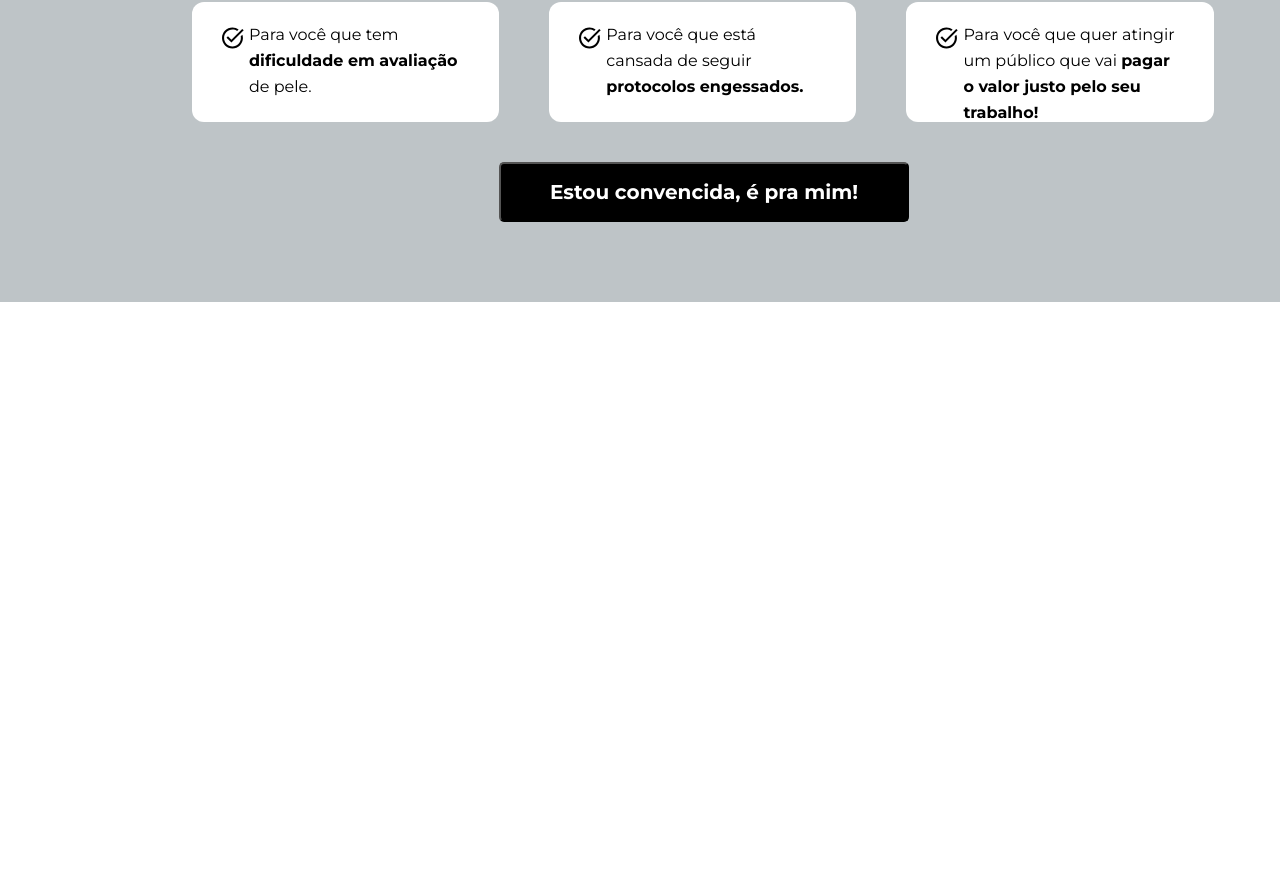
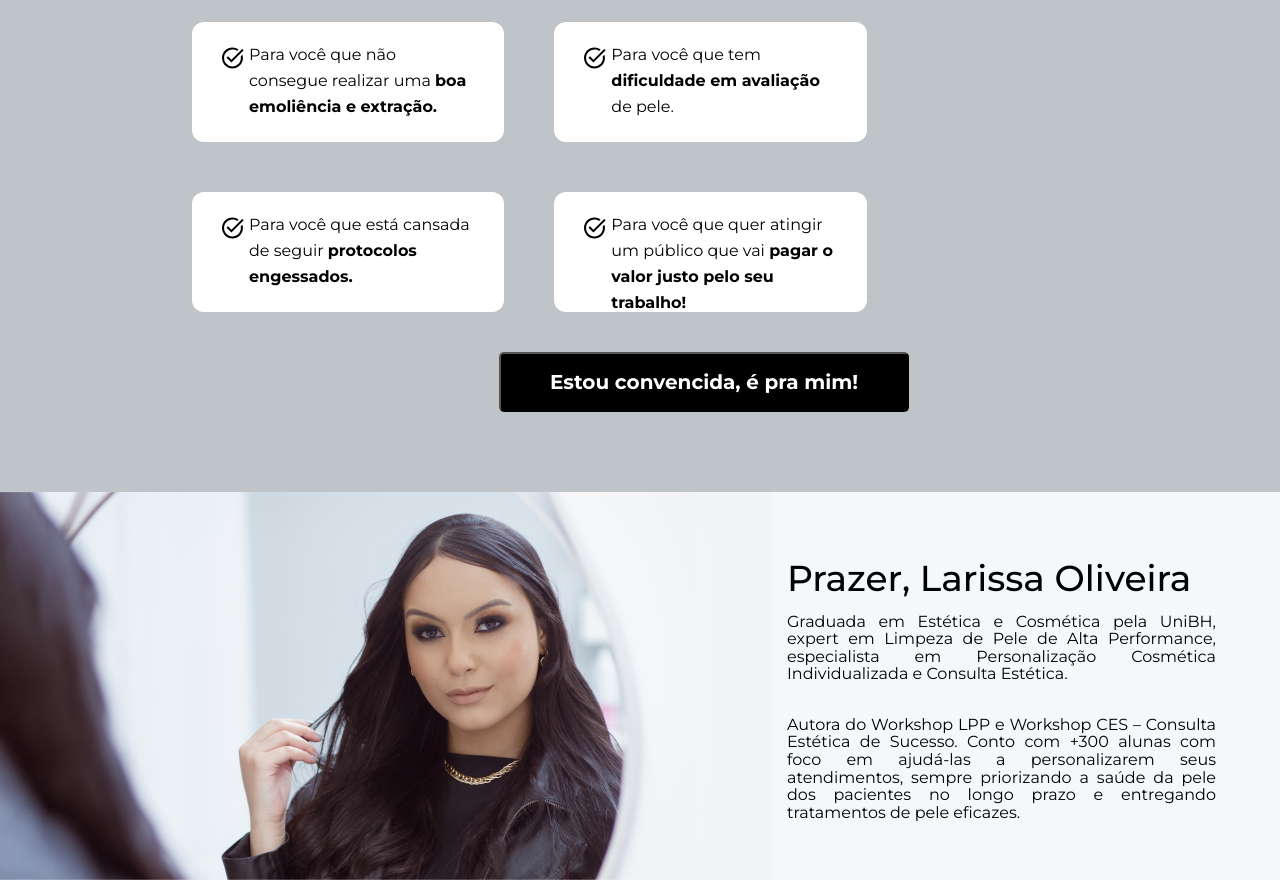
Before and after one commit to matheusmfl/larissaOliveiraLanding, a React (Vite) app: page / in a window 1280 px wide. Shown: the part 1463-2343 px from the top of the page. Before the commit the page ends 1765 px from the top, so only its background shows below. Built offline with nearby package versions, Linux system fonts and the light colour scheme.

Commit message:
Add section AboutMe

```diff
--- a/src/App.tsx
+++ b/src/App.tsx
@@ -1,4 +1,5 @@
 import "../src/styles/global.css";
+import { AboutMe } from "./components/aboutMe";
 import { CardsSection } from "./components/CardsSection";
 import { Header } from "./components/Header";
 
@@ -10,6 +11,7 @@ export function App() {
       <Header />
       <Section1 />
       <CardsSection />
+      <AboutMe />
     </>
   );
 }
--- a/src/components/CardsSection/style.css
+++ b/src/components/CardsSection/style.css
@@ -8,7 +8,10 @@
 }
 
 .cardsSection h1 {
-  margin-left: 23%;
+  padding-bottom: 10px;
+  font-weight: 500;
+  letter-spacing: 1px;
+  font-size: 2rem;
 }
 
 .divCardsContainer {
--- /dev/null
+++ b/src/components/aboutMe/index.tsx
@@ -0,0 +1,28 @@
+import "./style.css";
+import aboutMeImg from "../../assets/aboutMeImg.png";
+
+export function AboutMe() {
+  return (
+    <div className="aboutMeContainer">
+      <img src={aboutMeImg} alt="   " />
+      <div className="aboutMeTexts">
+        <h1>Prazer, Larissa Oliveira</h1>
+        <div>
+          <p>
+            Graduada em Estética e Cosmética pela UniBH, expert em Limpeza de
+            Pele de Alta Performance, especialista em Personalização Cosmética
+            Individualizada e Consulta Estética.
+          </p>
+
+          <p>
+            Autora do Workshop LPP e Workshop CES – Consulta Estética de
+            Sucesso. Conto com +300 alunas com foco em ajudá-las a
+            personalizarem seus atendimentos, sempre priorizando a saúde da pele
+            dos pacientes no longo prazo e entregando tratamentos de pele
+            eficazes.
+          </p>
+        </div>
+      </div>
+    </div>
+  );
+}
--- /dev/null
+++ b/src/components/aboutMe/style.css
@@ -0,0 +1,22 @@
+.aboutMeContainer {
+  background-color: #f5f8fa;
+  max-height: 420px;
+  display: flex;
+}
+
+.aboutMeTexts {
+  padding-top: 5%;
+  padding-left: 15px;
+  padding-right: 5%;
+}
+
+.aboutMeTexts h1 {
+  font-weight: 500;
+  font-size: 36px;
+}
+
+.aboutMeTexts p {
+  color: black;
+  font-size: 16px;
+  padding-top: 3%;
+}
--- a/src/components/cards/style.css
+++ b/src/components/cards/style.css
@@ -1,5 +1,5 @@
 .cards {
-  max-width: 30%;
+  max-width: 30.5%;
 
   height: 120px;
   background-color: white;
```
Also changed, not shown: src/assets/aboutMeImg.png (renamed from src/assets/Imagem-seção-4.png).
